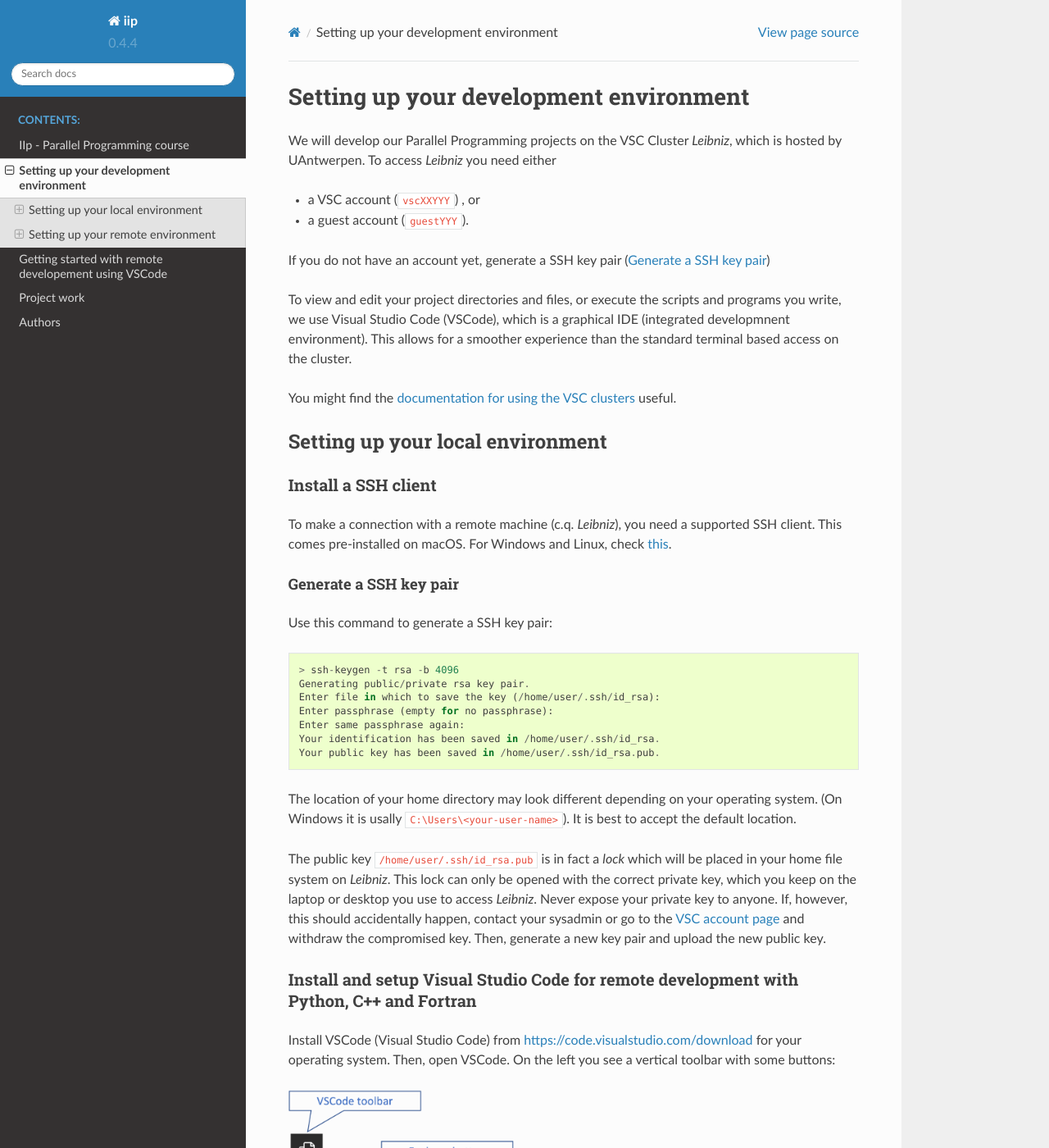
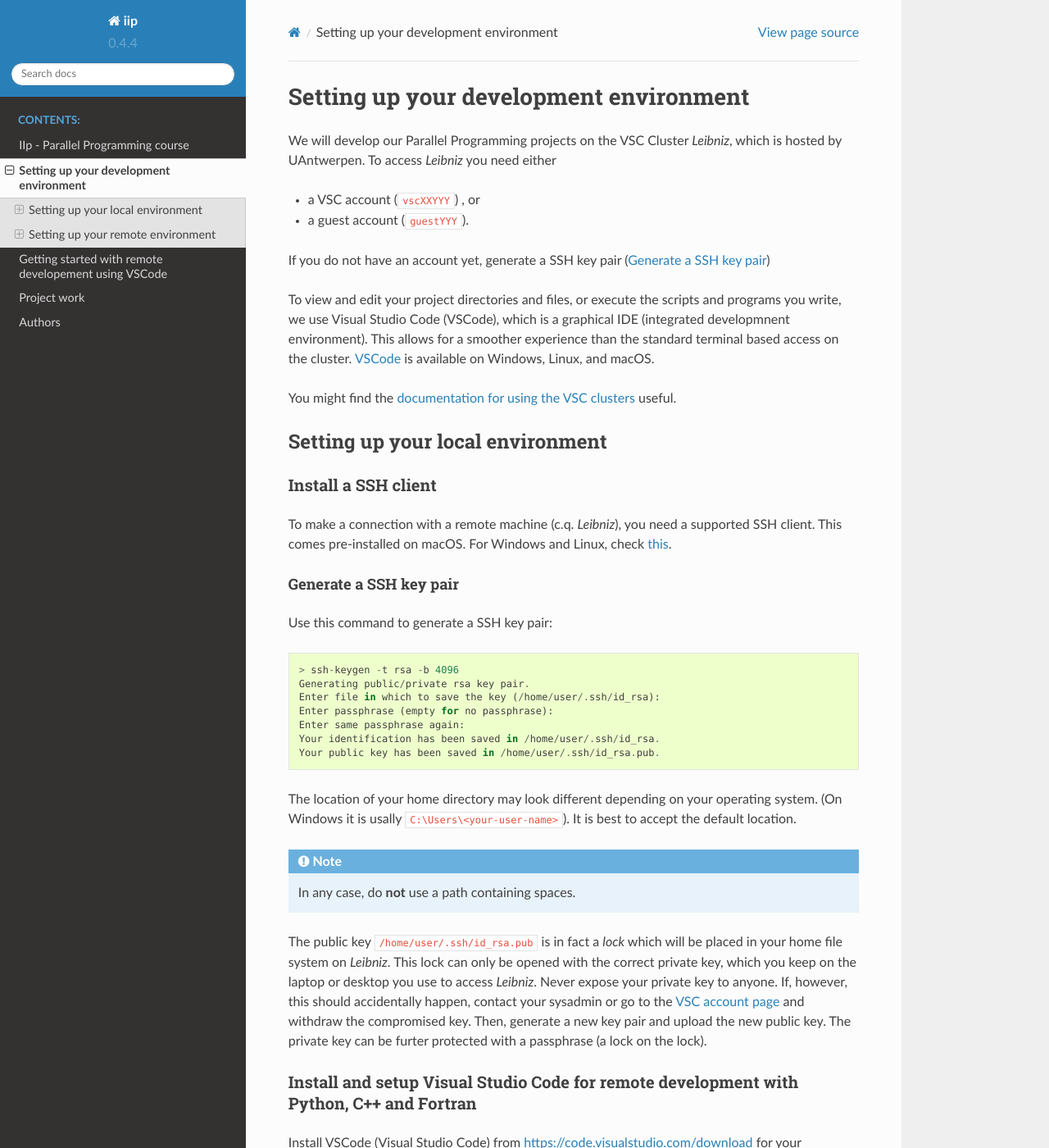
Before and after one commit to etijskens/IIp, a Sphinx documentation site: the page built from docs/setup.rst, in a window 1280 px wide and 1400 px high. Shown: the whole window at 82% size. Built offline with Sphinx 7.4.7 and the Read the Docs theme 2.0.0, drawn with Linux system fonts in a browser that asks for light colours; some of the changed text lies outside the part shown.

Commit message:
Update setup.rst

```diff
--- a/docs/setup.rst
+++ b/docs/setup.rst
@@ -16,7 +16,8 @@ If you do not have an account yet, generate a SSH key pair (:ref:`generate-ssh-k
 
 To view and edit your project directories and files, or execute the scripts and programs you write,
 we use Visual Studio Code (VSCode), which is a graphical IDE (integrated developmnent environment).
-This allows for a smoother experience than the standard terminal based access on the cluster.
+This allows for a smoother experience than the standard terminal based access on the cluster. VSCode_
+is available on Windows, Linux, and macOS.
 
 You might find the `documentation for using the VSC clusters <https://docs.vscentrum.be/en/latest/>`_
 useful.
@@ -50,13 +51,17 @@ Use this command to generate a SSH key pair::
 The location of your home directory may look different depending on your operating system.
 (On Windows it is usally ``C:\Users\<your-user-name>``). It is best to accept the default location.
 
+.. note::
+
+    In any case, do **not** use a path containing spaces.
+
 The public key ``/home/user/.ssh/id_rsa.pub`` is in fact a *lock* which will be placed in your home
 file system on *Leibniz*. This lock can only be opened with the correct private key, which you keep
-on the laptop or desktop you use to access *Leibniz*. Never expose your private key to anyone. If,
+on the laptop or desktop you use to access *Leibniz*.  Never expose your private key to anyone. If,
 however, this should accidentally happen, contact your sysadmin or go to the
-`VSC account page <https://account.vscentrum.be/django/>`_ and withdraw the compromised key. Then,
-generate a new key pair and upload the new public key.
-
+`VSC account page <https://account.vscentrum.be/>`_ and withdraw the compromised key. Then,
+generate a new key pair and upload the new public key. The private key can be furter protected with
+a passphrase (a lock on the lock).
 
 Install and setup Visual Studio Code for remote development with Python, C++ and Fortran
 ^^^^^^^^^^^^^^^^^^^^^^^^^^^^^^^^^^^^^^^^^^^^^^^^^^^^^^^^^^^^^^^^^^^^^^^^^^^^^^^^^^^^^^^^
```
Also changed, not shown: other parts of docs/setup.rst (+1 -2 lines).
